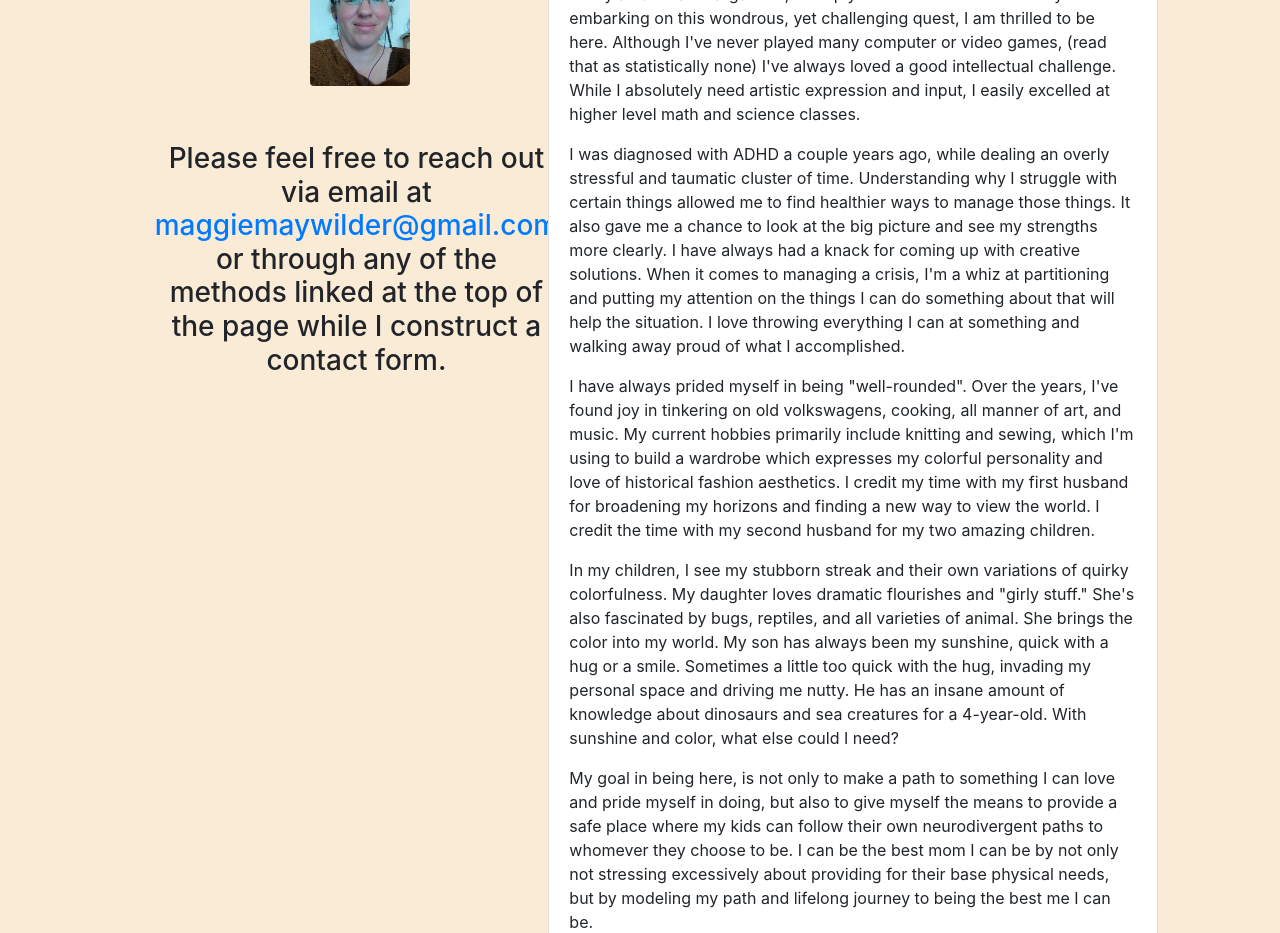
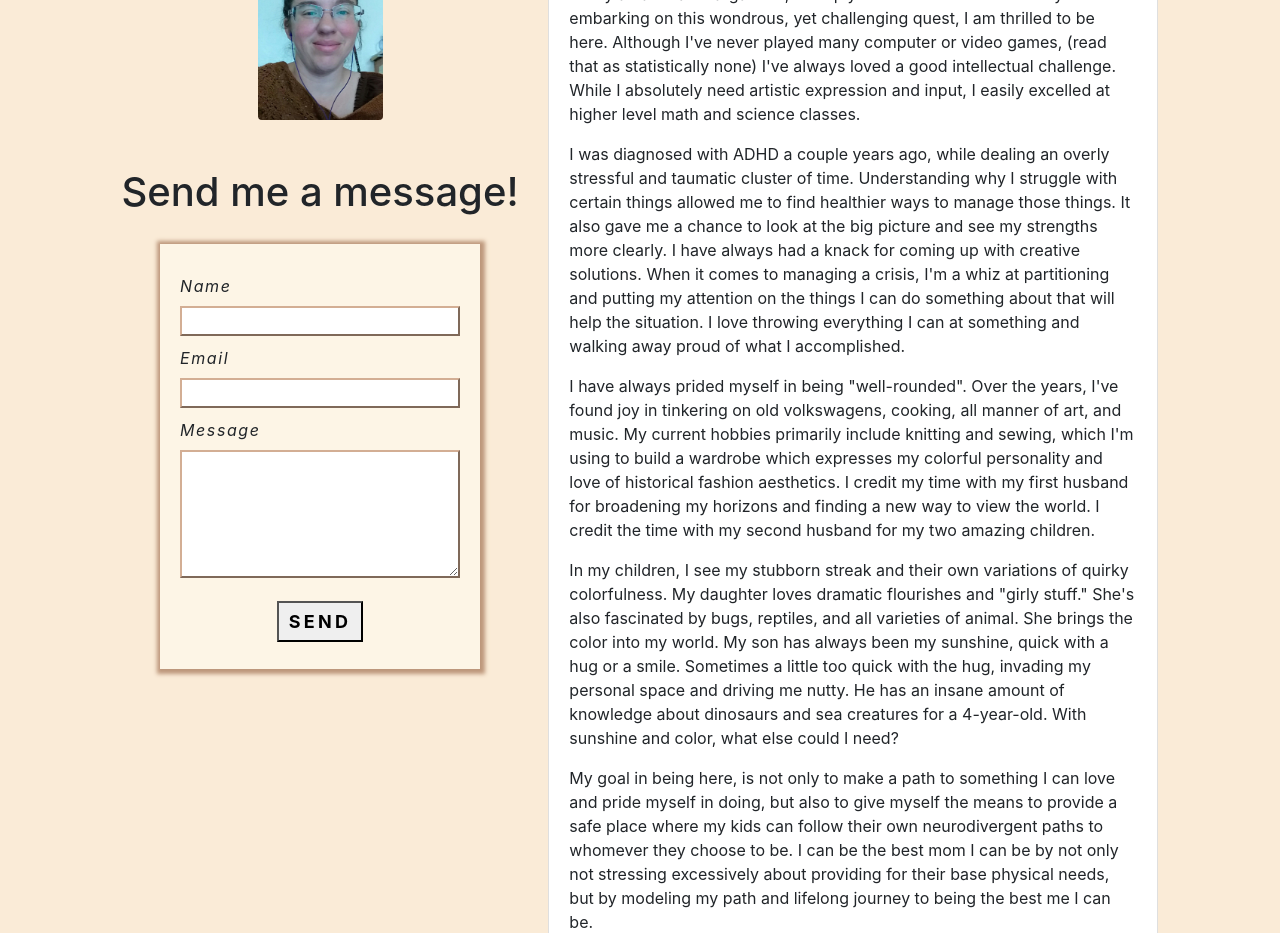
Before and after one commit to maggiemaywilder/my-portfolio, a React (Create React App) app: page / in a window 1280 px wide. Shown: the part 940-1873 px from the top of the page. Built offline with nearby package versions, Linux system fonts and the light colour scheme.

Commit message:
correct for form update

```diff
--- a/src/App.css
+++ b/src/App.css
@@ -20,6 +20,7 @@
   linear-gradient(#1d1d1d 25%, #1a1a1a 25%, #1a1a1a 50%, transparent 50%, transparent 75%, #242424 75%, #242424);
   background-color: #131313;
   background-size: 20px 20px;
+  font-family: Helvetica, sans-serif;
 }
 /* background from projects.verou.me #argyle */
 
@@ -45,17 +46,52 @@
 
 #myPic {
   border-radius: 50px;
-  width: 100px;
+  width: 125px;
   height: auto;
-  margin-left: 5em;
   float: left;
 }
 
-@keyframes App-logo-spin {
-  from {
-    transform: rotate(0deg);
-  }
-  to {
-    transform: rotate(360deg);
-  }
+.contactForm {
+  margin:20px auto;
+  padding: 20px;
+  width:75%;
+  box-sizing:border-box;
+  background-color: oldlace;
+  box-shadow: 1px 1px 4px 4px rgb(189, 151, 123);
+
 }
+
+.formItem{
+  margin:10px 0;
+}
+.formItem label {
+  display:block;
+  letter-spacing:0.1rem;
+  text-align: left;
+  font-style: oblique;
+
+}
+
+.formItem input,
+.formItem textarea{
+  width:100%;
+  margin: auto;
+  border: 2px outset rgb(211, 174, 148);
+
+}
+
+.formItem input:focus,
+.formItem textarea:focus{
+  box-shadow: 1px 1px 4px 4px rgb(243, 214, 193);
+
+}
+
+.btn button{
+  padding: 5px 10px;
+  font-size: 18px;
+  text-transform: uppercase;
+  font-weight: bold;
+  letter-spacing: 0.2rem;
+
+
+}
--- a/src/components/Contact.js
+++ b/src/components/Contact.js
@@ -1,24 +1,56 @@
 import Pic from './Pic';
-import { Form, Row } from 'react-bootstrap';
-import { IoIosConstruct } from 'react-icons/io';
+import { Row } from 'react-bootstrap';
+import emailjs from 'emailjs-com';
+
 
 const Contact = ({ alt, pic }) => {
 
+    function sendEmail(e) {
+        e.preventDefault();
 
+        emailjs.sendForm('service_nze5rd3', 'template_7pykemu', e.target, 'user_zjYVrvloVpN8fVQ6CAnIM')
+          .then((result) => {
+              console.log(result.text);
+          }, (error) => {
+              console.log(error.text);
+          });
+          e.target.reset();
+    }
 
 
     return (
         <div className="justify-content-center">
-            <Form className='mx-auto' >
-                <Row className='my-5 justify-content-center'>
-                    <Pic alt={alt} pic={pic}  />
-                </Row>
-                <Row className="text-center"><h1>{IoIosConstruct}</h1></Row>
-                <Row className='text-center'>
-                    <h3 className="px-5">Please feel free to reach out via email at <a href="maggiemaywilder@gmail.com">maggiemaywilder@gmail.com</a> or through  any of the methods linked at the top of the page while I construct a contact form.</h3>
-                </Row>
+            <Row className='my-5 justify-content-center'>
+                <Pic alt={alt} pic={pic}  />
+            </Row>
+            <Row className="justify-content-center ">
+                <h1>Send me a message!</h1>
+                <form className="contactForm" onSubmit={sendEmail} >
+                    <input type="hidden" name="contact_number" />
 
-            </Form>
+                    <div className="formItem">
+                        <label>Name</label>
+                        <input type="text" name="name" />
+                    </div>
+
+                    <div className="formItem">
+                        <label>Email</label>
+                        <input type="email" name="email" />
+                    </div>
+
+                    <div className="formItem">
+                        <label>Message</label>
+                        <textarea name="message"
+                            cols="30" rows="5"
+                            />
+                    </div>
+
+                    <div className="btn">
+                        <button type="submit">Send</button>
+                    </div>
+                </form>
+
+            </Row>
         </div>
     )
 }
```
Also changed, not shown: package.json (+5 -4 lines), server.js (deleted, +0 -21 lines), 1 other file (tests, documents, lock files or other folders).
